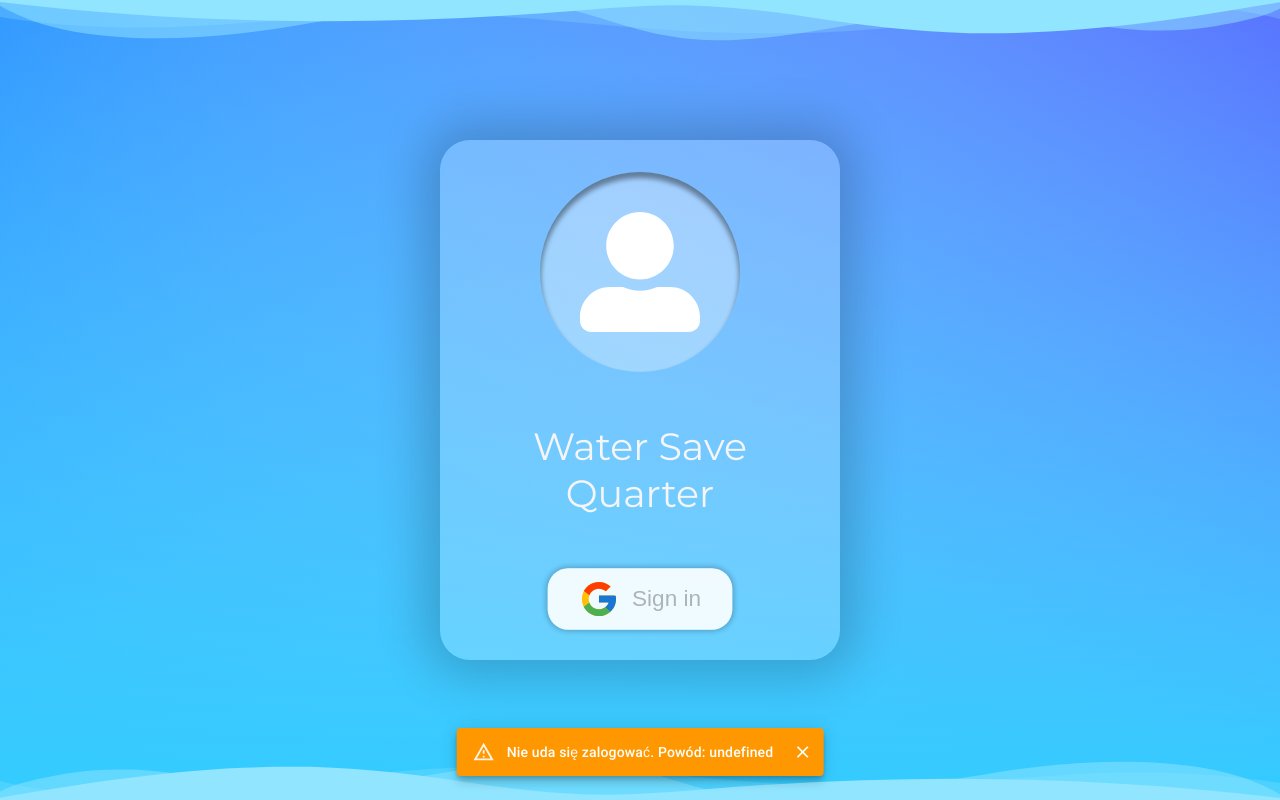
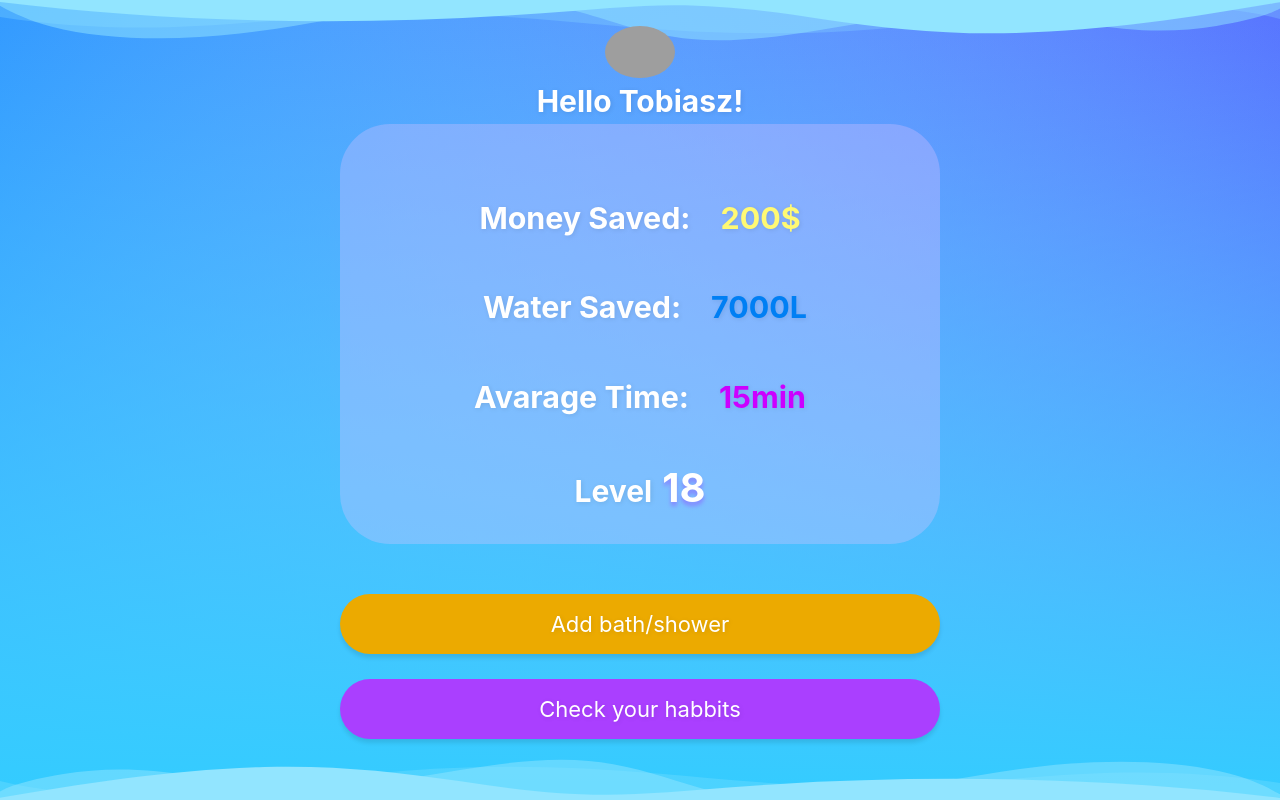
Before and after one commit to akai-org/hackyeah_2020_water_frontend, a Next.js app: page / in a window 1280 px wide. Built offline with nearby package versions, Linux system fonts and the light colour scheme; grey boxes are pictures that could not be loaded; a web font is replaced by a local one.

Commit message:
Home page implmentation

```diff
--- a/src/components/UserProfile/index.js
+++ b/src/components/UserProfile/index.js
@@ -1,22 +1,60 @@
 import React, { useEffect, useState } from "react";
 import Link from "next/link";
-// import Highcharts from "highcharts";
+import classes from "./index.module.scss";// import Highcharts from "highcharts";
 // import exporting from "highcharts/modules/exporting";
 import { useAuth } from "../../context/AuthProvider";
 import { getUserInfo } from "../../api";
+import cn from "classnames";
+
 
 function index() {
   const { user } = useAuth();
 
+  const u = {
+    avatar_url: "https://lh3.googleusercontent.com/a-/AOh14GiHxXLR1JzgShVH6SBSE0lXoZ-xPzuue7FwP9RJ=s96-c",
+    first_name: "Tobiasz",
+    level: 18,
+  }
+
   useEffect(() => {
-    console.log('Fetching Data')
+    // const stat
   }, []);
 
-  console.log(user);
+  console.log(user)
   return (
-    <>
-      <div></div>
-    </>
+      <div className={classes.wrapper}>
+        <div className={classes.header}>
+          <img className={classes.avatar} src={u.avatar_url}></img>
+          <h2 className={classes.title}>Hello {u.first_name}!</h2>
+        </div>
+        <div className={classes.stats}>
+          <div className={classes.chart}></div>
+          <h3 className={classes.money}>
+            Money Saved:
+            <span>200$</span>
+          </h3>
+          <h3 className={classes.water}>
+            Water Saved:
+            <span>7000L</span>
+          </h3>
+          <h3 className={classes.time}>
+            Avarage Time:
+            <span>15min</span>
+          </h3>
+          <h2 className={classes.level}>
+            Level
+            <span>{u.level}</span>
+          </h2>
+        </div>
+        <div className={classes.buttons}>
+          <div className={cn(classes.button, classes.shower)}>
+            Add bath/shower
+          </div>
+          <div className={cn(classes.button, classes.habits)}>
+            Check your habbits
+          </div>
+        </div>
+      </div>
   );
 }
 
--- a/src/components/UserProfile/index.module.scss
+++ b/src/components/UserProfile/index.module.scss
@@ -0,0 +1,113 @@
+.wrapper {
+  font-family: -apple-system, BlinkMacSystemFont, "Segoe UI", Roboto, Oxygen,
+    Ubuntu, Cantarell, "Open Sans", "Helvetica Neue", sans-serif;
+  height: 100%;
+  z-index: 2;
+  color: white;
+  width: 100%;
+  max-width: 600px;
+  text-align: center;
+  text-shadow: 1px 1px 5px rgba(0, 0, 0, 0.1);
+  margin: 20px;
+  width: calc(100% - 20px);
+  display: flex;
+  flex-direction: column;
+}
+
+.header {
+  padding: 15px 0 5px 0;
+}
+
+.avatar {
+  width: 70px;
+  border-radius: 50%;
+}
+
+.title {
+}
+
+.stats {
+  display: flex;
+  flex-direction: column;
+  align-items: center;
+  justify-content: space-around;
+  height: 400px;
+  padding: 10px 15px;
+  background-color: rgba(232, 194, 255, 0.3);
+  border-radius: 50px;
+  font-size: 24;
+}
+
+.money {
+  text-align: center;
+}
+
+.money > span {
+  margin-left: 30px;
+  color: #fff974;
+}
+
+.water {
+  margin: 10px 0;
+  margin-left: 10px;
+}
+
+.water > span {
+  color: #007ff4;
+  margin-left: 30px;
+}
+
+.time {
+  margin-bottom: 5px;
+}
+
+.time > span {
+  margin-left: 30px;
+  color: #cc00ff;
+}
+
+.level {
+  font-size: 30px;
+}
+
+.level > span {
+  text-shadow: 0px 4px 4px rgba(154, 4, 255, 0.301);
+  font-size: 40px;
+  margin-left: 10px;
+}
+
+.buttons {
+  padding: 50px 0;
+}
+
+.button {
+  font-size: 22px;
+  display: flex;
+  justify-content: center;
+  align-items: center;
+  cursor: pointer;
+  height: 60px;
+  border-radius: 30px;
+  box-shadow: 0px 4px 4px rgba(0, 0, 0, 0.1);
+}
+
+.shower {
+  background-color: #ecaa00;
+  margin-bottom: 25px;
+}
+
+.habits {
+  background-color: #aa3fff;
+}
+
+@media (min-height: 700px) {
+  .stats {
+    font-size: 1.1em;
+  }
+}
+
+@media (min-width: 500px) {
+  .stats {
+    font-size: 1.3em;
+  }
+}
--- a/src/context/AuthProvider.js
+++ b/src/context/AuthProvider.js
@@ -7,7 +7,7 @@ const AuthContext = createContext();
 export const AuthProvider = (props) => {
   const [cookies, setCookie, removeCookie] = useCookies();
   const [user, setUser] = useState({});
-  const [isLoggedIn, setIsLoggedIn] = useState(false);
+  const [isLoggedIn, setIsLoggedIn] = useState(true);
   const router = useRouter();
 
   useEffect(() => {
```
